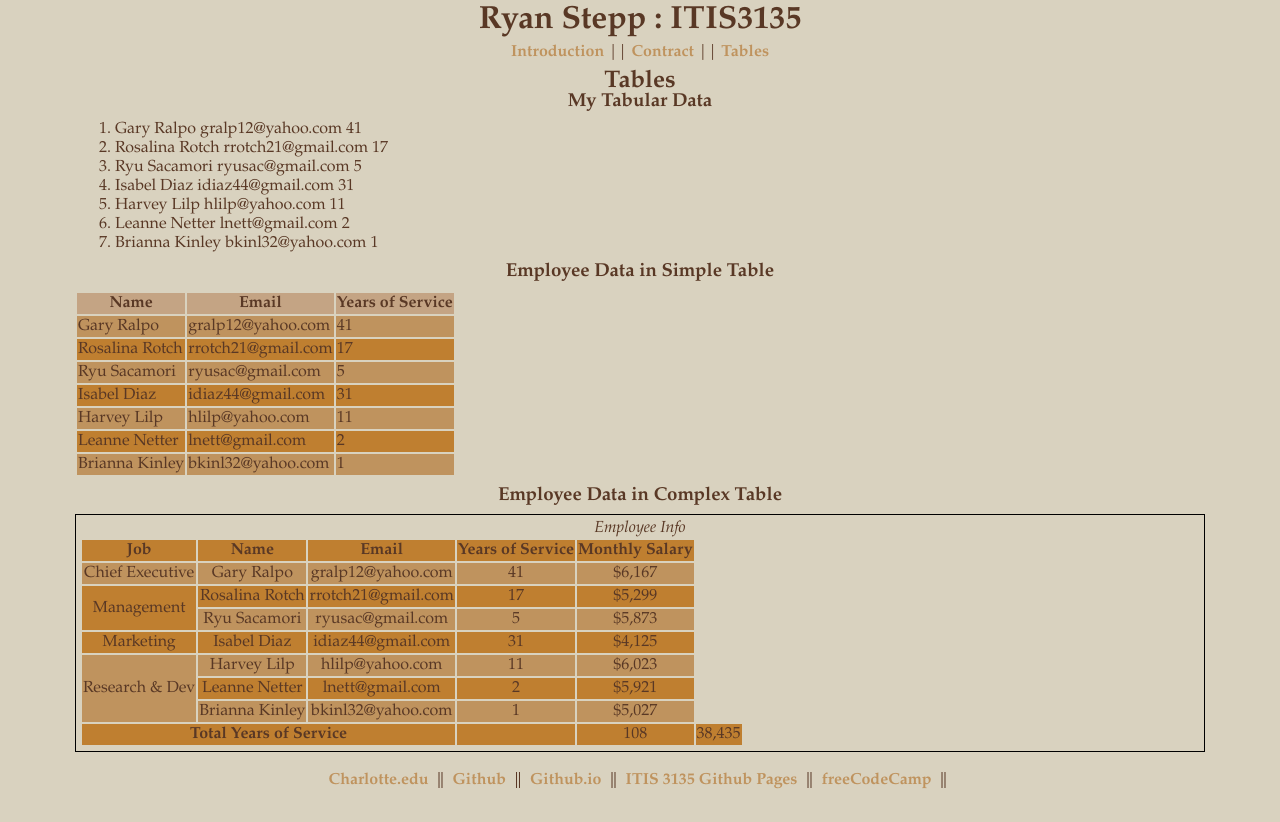
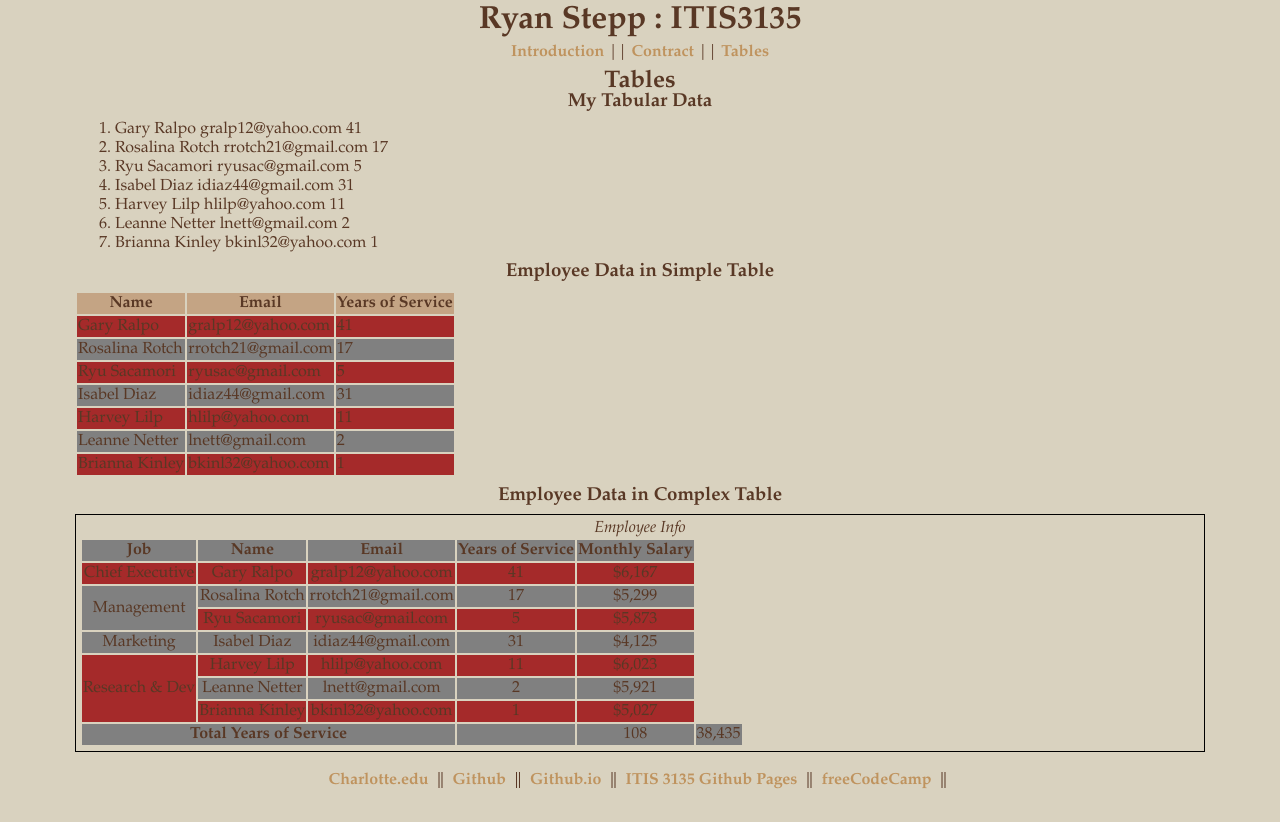
Before and after one commit to rstepp1/rstepp1.github.io, a plain HTML site: page itis3135/tables.html in a window 1280 px wide. Shown: the top 822 px of the page. Drawn offline with Linux system fonts and the light colour scheme.

Commit message:
Update default.css

```diff
--- a/itis3135/styles/default.css
+++ b/itis3135/styles/default.css
@@ -38,6 +38,7 @@ figure
 	border: 1px black solid;
 	padding: 4px;
 	margin: auto;
+
 }
 
 figcaption
@@ -53,10 +54,10 @@ nav
 }
 
 table tr:nth-child(even) {
-background-color: #BF935E;
+background-color: brown;
 }
 
 table tr:nth-child(odd) {
-background-color: #BF7F30;
+background-color: grey;
 
 }
```
